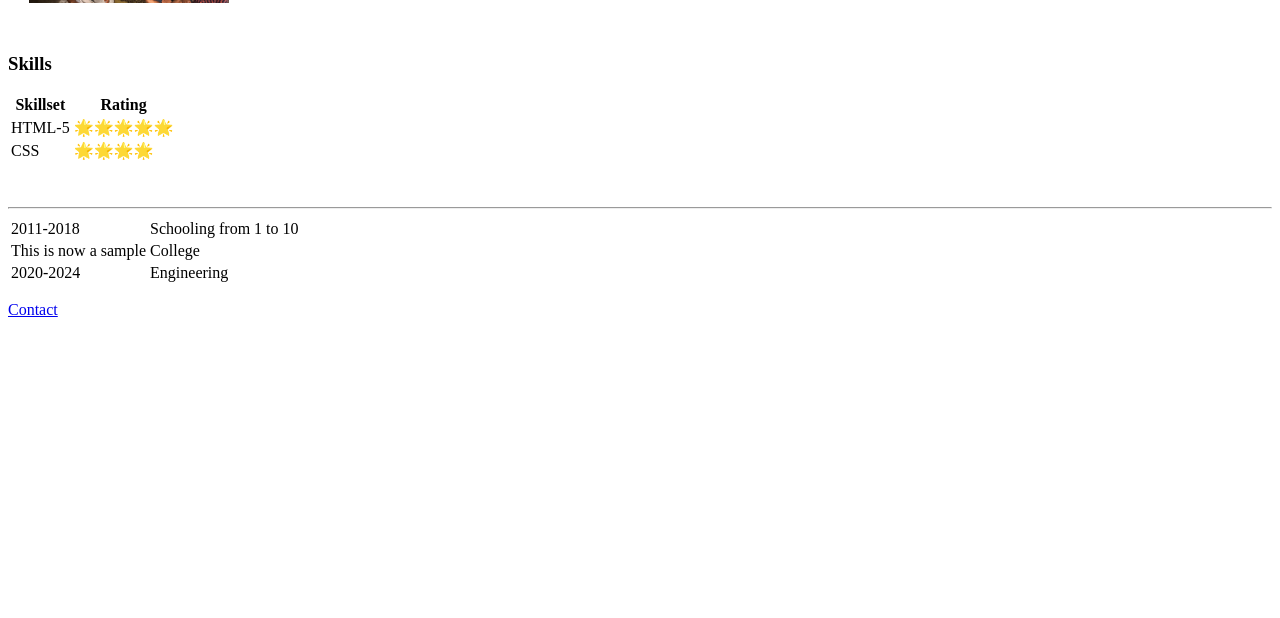
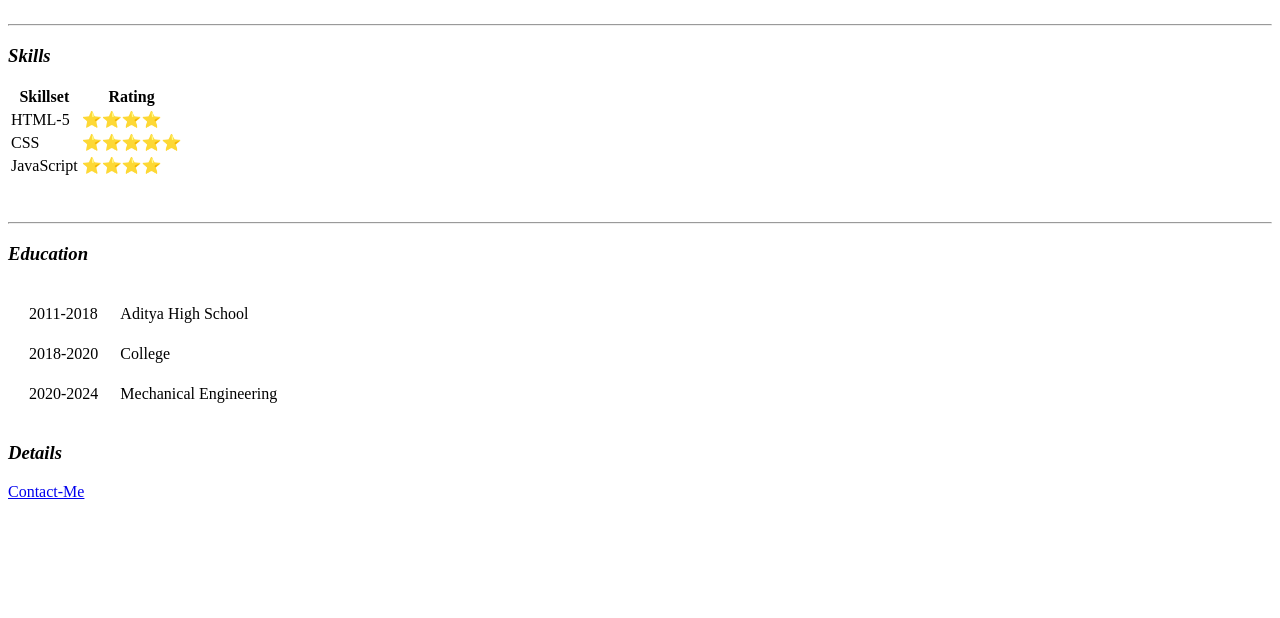
Before and after one commit to Tarunaditya973/KTA, a plain HTML site: page index.html in a window 1280 px wide. Shown: the part 182-800 px from the top of the page. Drawn offline with Linux system fonts and the light colour scheme.

Commit message:
Main 3rd Commit

```diff
--- a/index.html
+++ b/index.html
@@ -11,11 +11,11 @@
 <body>
     <table cellspacing ="20" >
         <tr>
-            <td> <img src="Picture.jpeg" width="200px"></td>
+            <td> <img src="tarunaditya-modified.png" width="200px"></td>
             <td>
                 <h1>Tarunaditya</h1>
                 <p> <em> Founder and CEO of.</em> <a
-                        href="https://www.udemy.com/course/the-complete-web-development-bootcamp/learn/lecture/12287450#overview"><strong>
+                        href="https://www.cricbuzz.com/"><strong>
                             My Personal-Website </strong></a> </p>
                 <p>Lorem ipsum, dolor sit amet consectetur adipisicing elit. Ex alias deserunt perspiciatis excepturi
                     ipsa. Optio ex
@@ -23,8 +23,9 @@
             </td>
         </tr>
     </table>
+    <hr>
 
-    <h3>Skills</h3>
+    <h3> <em>Skills</em> </h3>
     <table>
         <thead>
             <tr>
@@ -36,11 +37,15 @@
         <tbody>
             <tr>
                 <td>HTML-5</td>
-                <td>🌟🌟🌟🌟🌟</td>
+                <td>⭐⭐⭐⭐</td>
             </tr>
             <tr>
                 <td>CSS</td>
-                <td>🌟🌟🌟🌟</td>
+                <td>⭐⭐⭐⭐⭐</td>
+            </tr>
+            <tr>
+                <td>JavaScript</td>
+                <td>⭐⭐⭐⭐</td>
             </tr>
         </tbody>
     </table>
@@ -50,16 +55,18 @@
 
     <hr>
 
-    <table>
+    <h3> <strong><em>Education</em> </strong>  </h3>
+
+    <table cellspacing ="20px" >
         <tr>
             <td>
                 2011-2018
             </td>
-            <td>Schooling from 1 to 10</td>
+            <td>Aditya High School</td>
         </tr>
         <tr>
             <td>
-                This is now a sample
+               2018-2020
             </td>
             <td>
                 College
@@ -70,12 +77,14 @@
                 2020-2024
             </td>
             <td>
-                Engineering
+                Mechanical Engineering
             </td>
         </tr>
     </table>
 
-    <p><a href="Forms.html">Contact</a> </p>
+    <h3><em>Details</em></h3>
+
+    <p><a href="Forms.html">Contact-Me</a> </p>
 
 </body>
 
```
